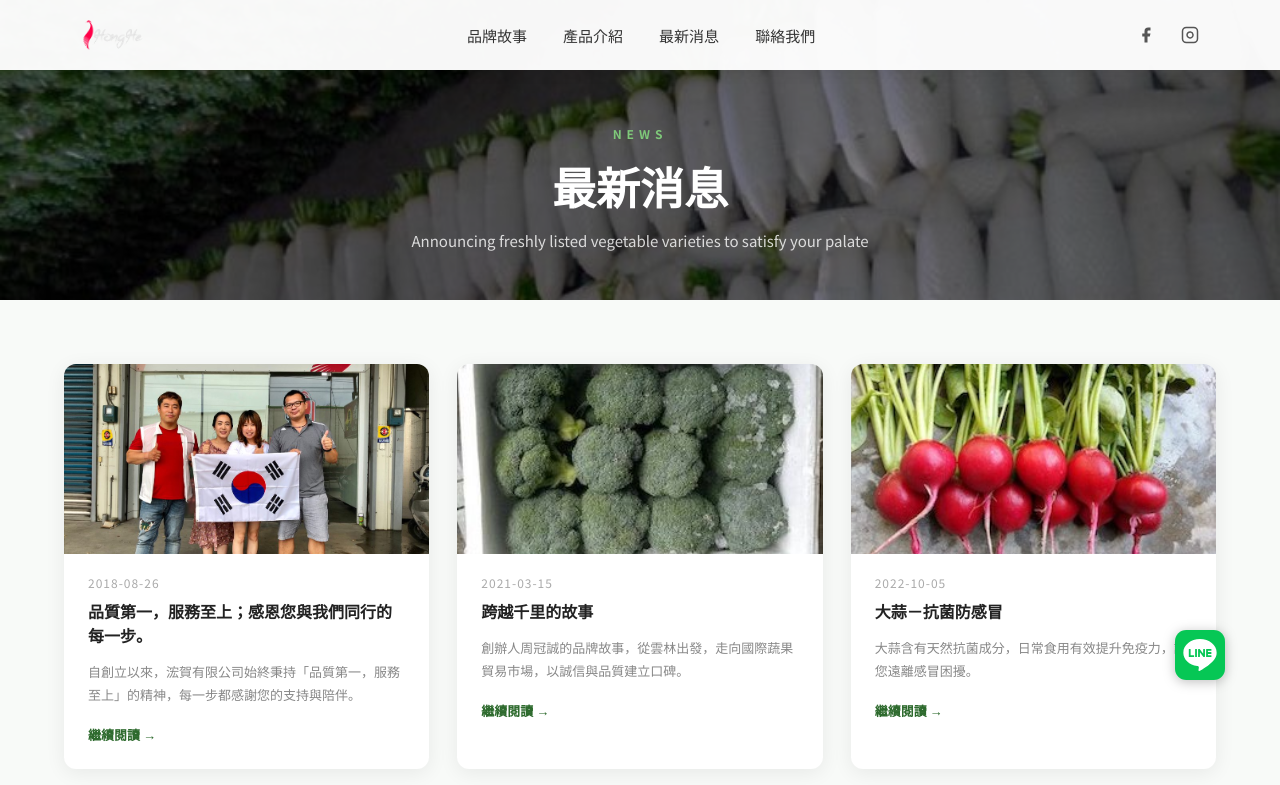
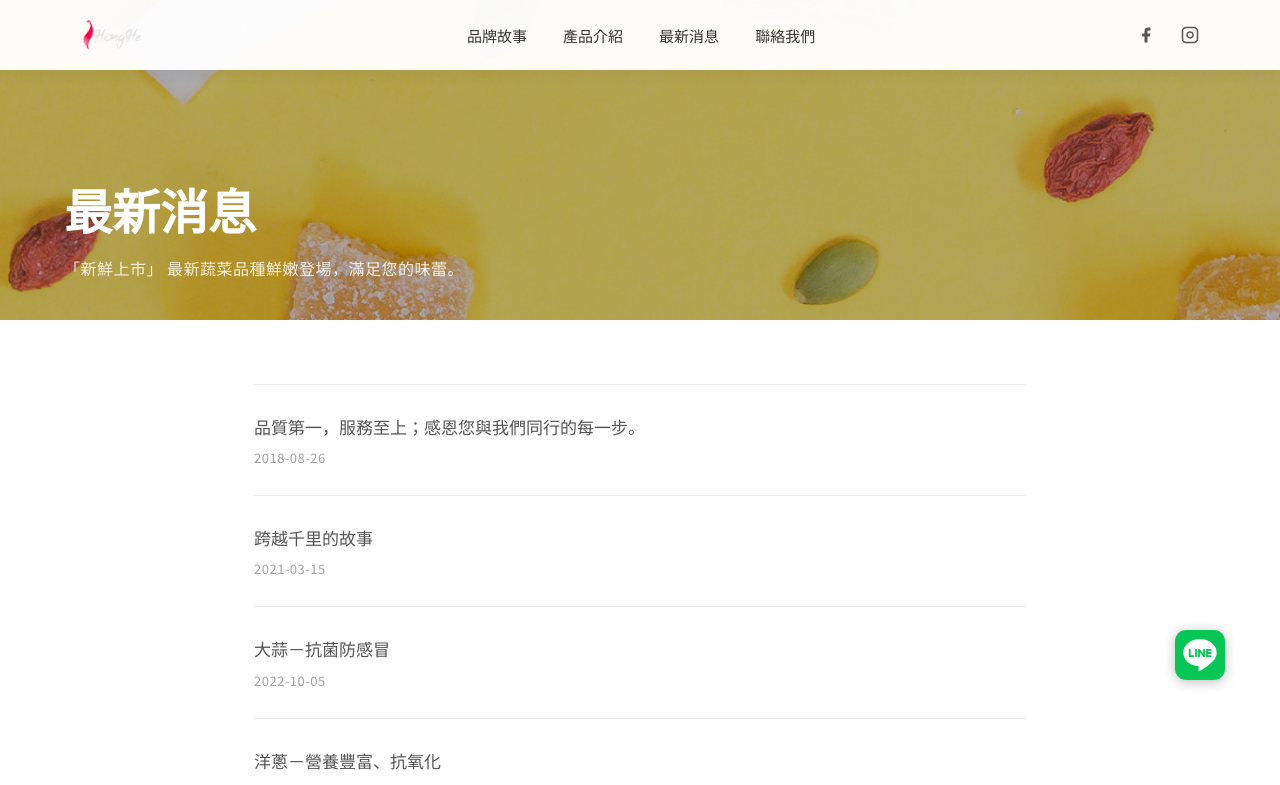
Before and after one commit to dwm331/HongHe, a Nuxt app: page /news in a window 1280 px wide. Shown: the top 785 px of the page. Built offline with nearby package versions, Linux system fonts and the light colour scheme; what vue-fb-customer-chat would draw is missing.

Commit message:
refactor: 最新消息頁改為原站格式（標題+日期列表、news-bg 背景）

```diff
--- a/pages/news/index.vue
+++ b/pages/news/index.vue
@@ -2,36 +2,29 @@
   <div class="wrapper">
     <Header />
 
-    <!-- Page Banner -->
-    <section class="page-banner" :style="{ backgroundImage: `url(${$imgPath('main_bg.jpg')})` }">
-      <div class="banner-overlay"></div>
-      <div class="banner-content">
-        <span class="sec-tag">NEWS</span>
+    <!-- Page Header (原站 entry-header 結構) -->
+    <header
+      class="news-header"
+      :style="{ backgroundImage: `url(${$imgPath('news-bg.jpg')})` }"
+    >
+      <div class="news-header-overlay"></div>
+      <div class="news-header-titles">
         <h1>最新消息</h1>
-        <p>Announcing freshly listed vegetable varieties to satisfy your palate</p>
+        <h4>「新鮮上市」 最新蔬菜品種鮮嫩登場，滿足您的味蕾。</h4>
       </div>
-    </section>
+    </header>
 
-    <!-- News Grid -->
+    <!-- Article List (原站 wp-block-post-template 結構：只有標題 + 日期) -->
     <section class="news-list-section">
-      <div class="news-grid">
-        <nuxt-link
-          v-for="n in news"
-          :key="n.slug"
-          :to="`/news/${n.slug}`"
-          class="news-card"
-        >
-          <div
-            class="news-thumb"
-            :style="{ backgroundImage: `url(${$imgPath(n.img)})` }"
-          ></div>
-          <div class="news-body">
-            <span class="news-date">{{ n.date }}</span>
-            <h2>{{ n.title }}</h2>
-            <p>{{ n.excerpt }}</p>
-            <span class="read-more">繼續閱讀 →</span>
-          </div>
-        </nuxt-link>
+      <div class="news-container">
+        <ul class="news-post-list">
+          <li v-for="n in news" :key="n.slug" class="news-post-item">
+            <h4>
+              <nuxt-link :to="`/news/${n.slug}`">{{ n.title }}</nuxt-link>
+            </h4>
+            <time class="post-date">{{ n.date }}</time>
+          </li>
+        </ul>
       </div>
     </section>
 
@@ -53,111 +46,84 @@ export default {
 </script>
 
 <style>
-.page-banner {
+/* ── Page Header ─────────────────────────────────────── */
+.news-header {
   position: relative;
-  min-height: 300px;
   padding-top: 70px;
+  min-height: 320px;
   background-size: cover;
   background-position: center;
   display: flex;
-  align-items: center;
-  justify-content: center;
+  align-items: flex-end;
 }
-.banner-overlay {
+.news-header-overlay {
   position: absolute;
   inset: 0;
-  background: rgba(0, 0, 0, 0.52);
+  background: rgba(0, 0, 0, 0.3);
 }
-.banner-content {
+.news-header-titles {
   position: relative;
-  text-align: center;
+  padding: 48px 5% 40px;
   color: #fff;
-  padding: 40px 24px;
 }
-.banner-content .sec-tag {
-  display: inline-block;
-  font-size: 12px;
+.news-header-titles h1 {
+  font-size: clamp(28px, 5vw, 48px);
   font-weight: 700;
-  letter-spacing: 5px;
-  color: #7fc97a;
-  margin-bottom: 12px;
+  margin: 0 0 12px;
 }
-.banner-content h1 {
-  font-size: clamp(28px, 5vw, 44px);
-  font-weight: 700;
-  margin-bottom: 12px;
-}
-.banner-content p {
-  font-size: 15px;
-  color: rgba(255, 255, 255, 0.8);
+.news-header-titles h4 {
+  font-size: 16px;
+  font-weight: 400;
   margin: 0;
+  color: rgba(255, 255, 255, 0.85);
+  letter-spacing: 0.5px;
 }
 
+/* ── Article List ─────────────────────────────────────── */
 .news-list-section {
-  padding: 64px 5% 80px;
-  background: #f8faf8;
+  padding: 64px 0 96px;
+  background: #fff;
 }
-.news-grid {
-  max-width: 1200px;
+.news-container {
+  max-width: 900px;
   margin: 0 auto;
-  display: grid;
-  grid-template-columns: repeat(3, 1fr);
-  gap: 28px;
+  padding: 0 5%;
 }
-.news-card {
+.news-post-list {
+  margin: 0;
+  padding: 0;
+  list-style: none;
+}
+.news-post-item {
+  padding: 28px 0;
+  border-bottom: 1px solid #ebebeb;
+}
+.news-post-item:first-child {
+  border-top: 1px solid #ebebeb;
+}
+.news-post-item h4 {
+  margin: 0 0 8px;
+  font-size: 17px;
+  font-weight: 500;
+  line-height: 1.6;
+}
+.news-post-item h4 a {
+  color: #555;
+  text-decoration: none;
+  transition: color 0.2s;
+}
+.news-post-item h4 a:hover {
+  color: #2d6a2d;
+}
+.post-date {
   display: block;
-  background: #fff;
-  border-radius: 12px;
-  overflow: hidden;
-  box-shadow: 0 4px 20px rgba(0, 0, 0, 0.07);
-  transition: transform 0.25s, box-shadow 0.25s;
-  cursor: pointer;
-  color: inherit;
-  text-decoration: none;
-}
-.news-card:hover {
-  transform: translateY(-5px);
-  box-shadow: 0 12px 36px rgba(0, 0, 0, 0.12);
-}
-.news-thumb {
-  height: 190px;
-  background-size: cover;
-  background-position: center;
-}
-.news-body {
-  padding: 20px 24px 24px;
-}
-.news-date {
-  font-size: 12px;
-  color: #aaa;
-  letter-spacing: 1px;
-  display: block;
-  margin-bottom: 8px;
-}
-.news-body h2 {
-  font-size: 16px;
-  font-weight: 700;
-  color: #222;
-  margin-bottom: 10px;
-  line-height: 1.5;
-}
-.news-body p {
   font-size: 13px;
-  color: #888;
-  line-height: 1.8;
-  margin-bottom: 14px;
-}
-.read-more {
-  font-size: 13px;
-  color: #2d6a2d;
-  font-weight: 600;
+  color: #a2a2a2;
+  letter-spacing: 0.5px;
 }
 
-@media (max-width: 1024px) {
-  .news-grid { grid-template-columns: repeat(2, 1fr); }
-}
 @media (max-width: 600px) {
-  .news-grid { grid-template-columns: 1fr; }
-  .news-list-section { padding: 40px 4% 60px; }
+  .news-header-titles { padding: 40px 6% 32px; }
+  .news-list-section { padding: 40px 0 64px; }
 }
 </style>
```
Also changed, not shown: static/img/news-bg.jpg (added).
